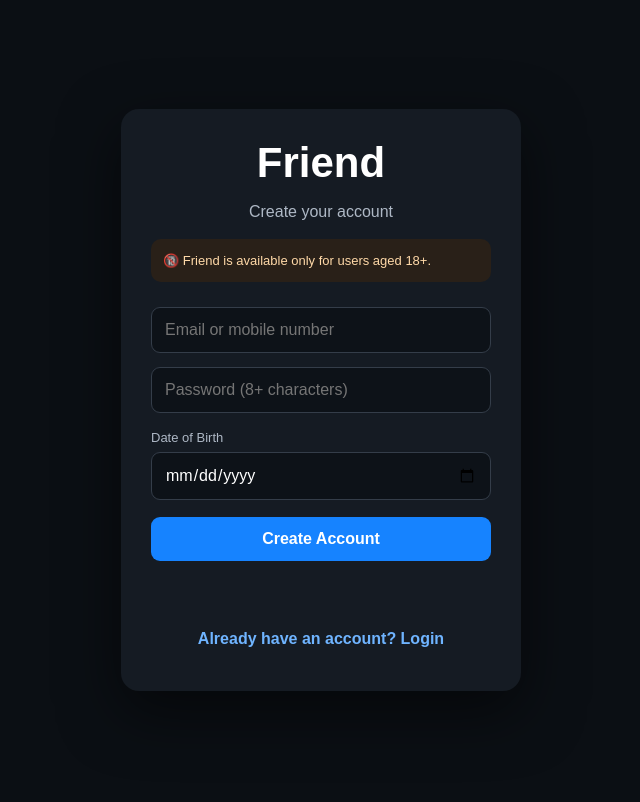
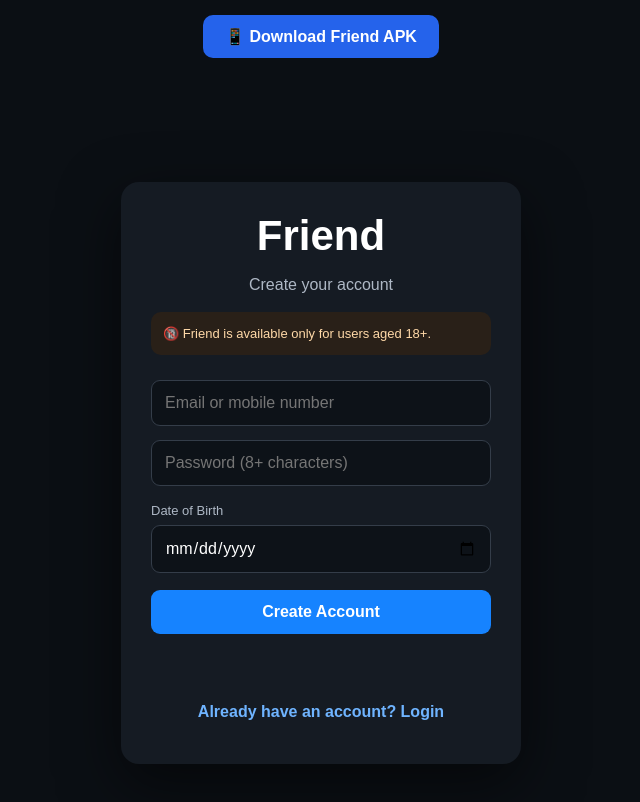
Before and after one commit to v6921794-code/friend-app, a website: page public/index.html in a window 1280 px wide. Shown: the whole page, without its empty margins (319-959 px from the left). Drawn offline with nearby package versions, Linux system fonts and the light colour scheme.

Commit message:
Add APK download button

```diff
--- a/public/index.html
+++ b/public/index.html
@@ -10,6 +10,9 @@
 </head>
 
 <body>
+<div id="apkDownloadBox" style="text-align:center;margin:15px 0;">
+<a href="APK_DOWNLOAD_URL" id="apkDownloadBtn" target="_blank" rel="noopener" style="display:inline-block;padding:12px 22px;background:#2563eb;color:white;text-decoration:none;border-radius:10px;font-weight:bold;">📱 Download Friend APK</a>
+</div>
 
 <!-- AUTH -->
 
```
